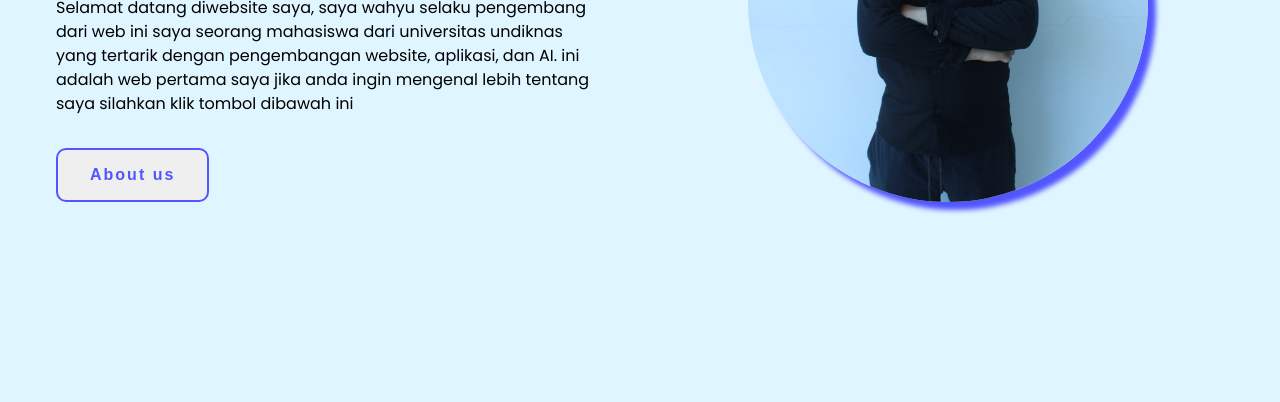
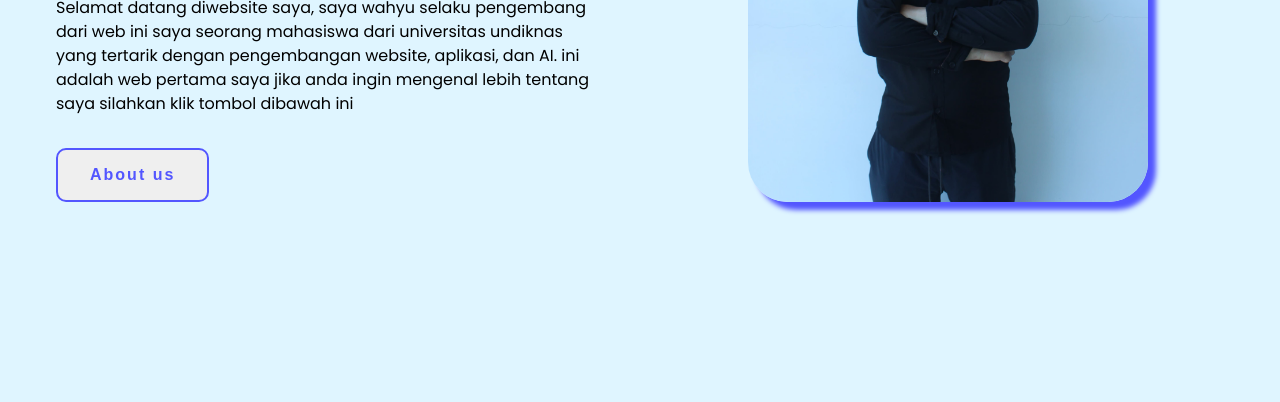
Before and after one commit to WahyuWardaya/Project_UTS_Wahyu, a plain HTML site: page index.html in a window 1280 px wide. Shown: the part 398-800 px from the top of the page. Drawn offline with nearby package versions, Linux system fonts and the light colour scheme.

Commit message:
mengubah border image

```diff
--- a/style.css
+++ b/style.css
@@ -153,7 +153,7 @@ ul li a:hover {
 
 .image img {
   width: min(25rem, 80%);
-  border-radius: 100%;
+  border-radius: 10%;
   box-shadow: 8px 8px 5px rgb(83, 86, 255);
 }
 
```
